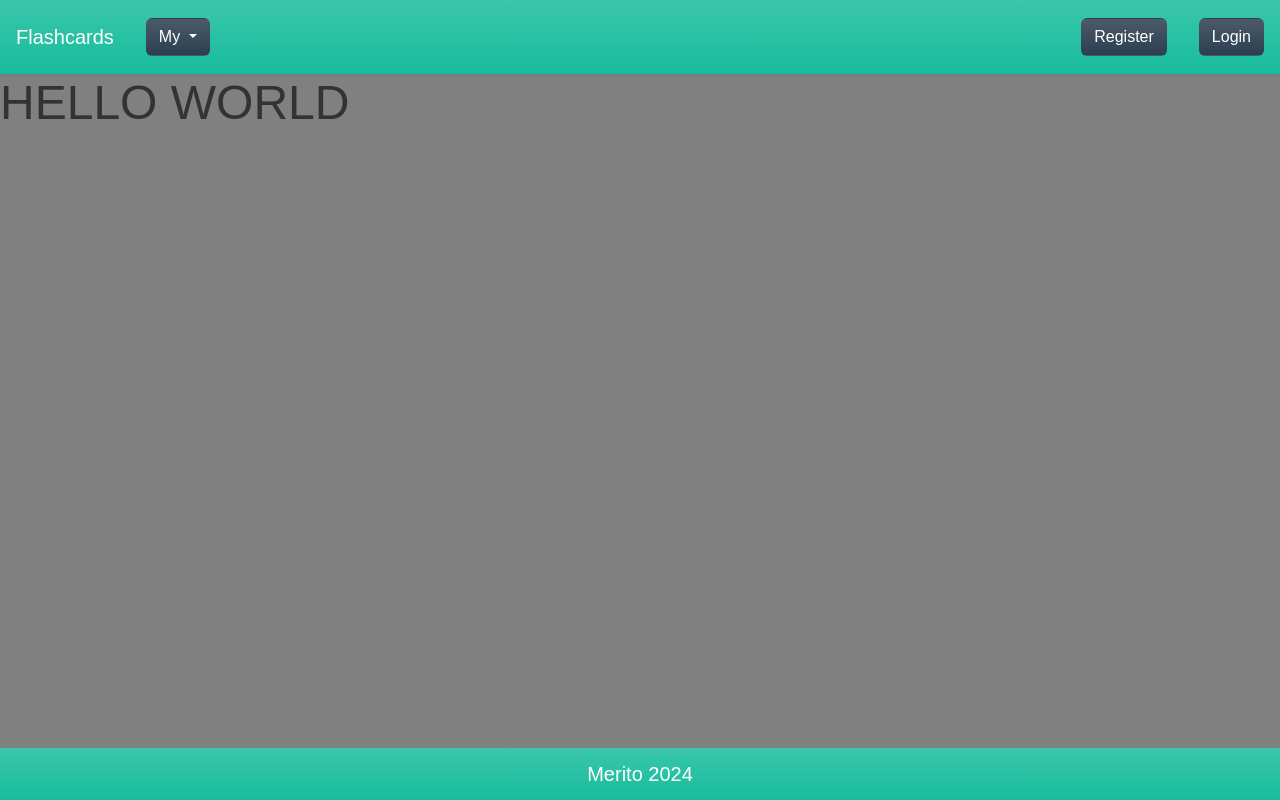
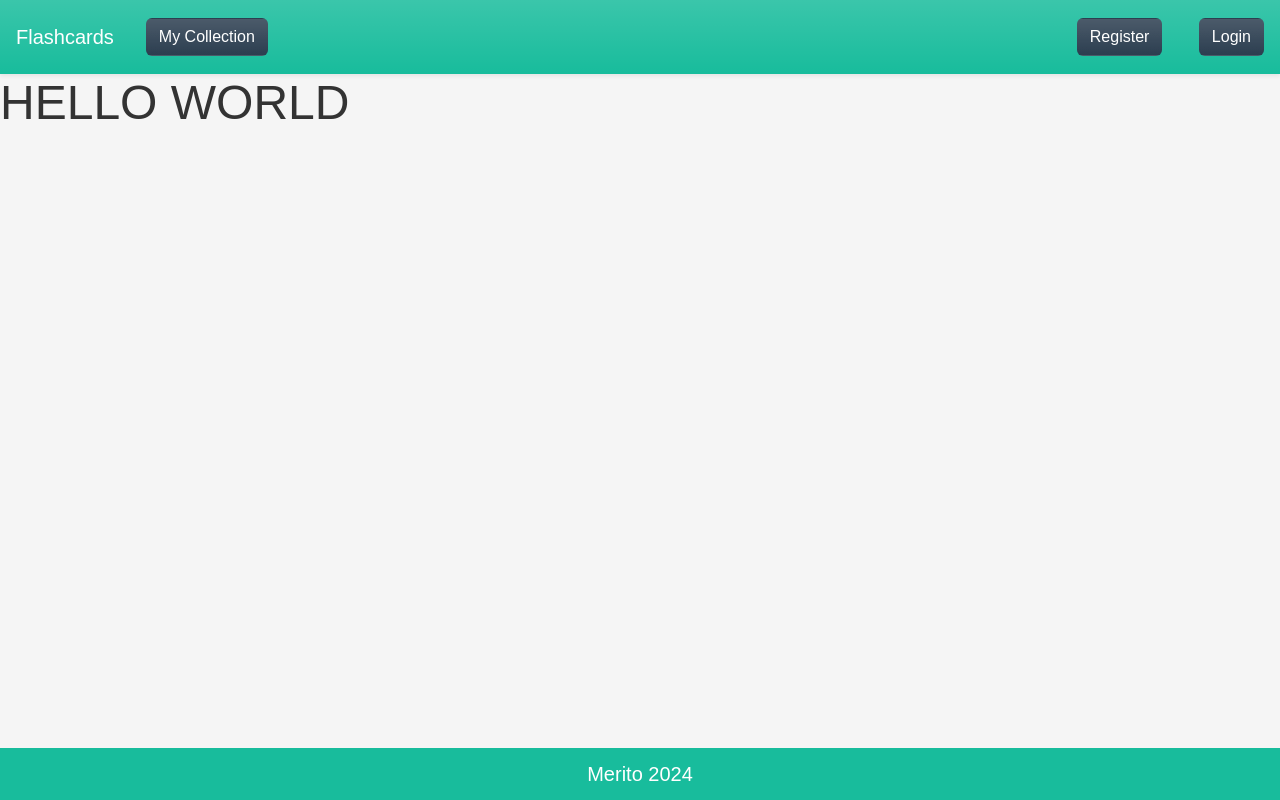
Before and after one commit to kamusial/PythonDevWawa_2324, a Django app: page / in a window 1280 px wide. Run offline with Django 4.2, Linux system fonts and the light colour scheme; some libraries are stand-ins or nearby versions.

Commit message:
Uproszczenie base.html

```diff
--- a/gr2_django/flashcards_app/templates/base.html
+++ b/gr2_django/flashcards_app/templates/base.html
@@ -5,74 +5,47 @@
     <meta charset="UTF-8">
     <meta name="viewport" content="width=device-width, initial-scale=1.0">
     <title>Flashcards</title>
-    <link rel="stylesheet" href="https://bootswatch.com/5/flatly/bootstrap.min.css">
-    <link rel="stylesheet" href="https://cdnjs.cloudflare.com/ajax/libs/font-awesome/4.7.0/css/font-awesome.min.css">
+    <!-- CSS -->
+    <link rel="stylesheet"
+          href="https://bootswatch.com/5/flatly/bootstrap.min.css">
+    <link rel="stylesheet"
+          href="https://cdnjs.cloudflare.com/ajax/libs/font-awesome/4.7.0/css/font-awesome.min.css">
+    <link rel="canonical"
+          href="https://getbootstrap.com/docs/5.3/examples/footers/">
     <link rel="stylesheet" href="{% static 'css/styles.css' %}">
-    <link rel="canonical" href="https://getbootstrap.com/docs/5.3/examples/footers/">
     <!-- JavaScript -->
-<!--    <script src="https://code.jquery.com/jquery-3.5.1.min.js" integrity="sha256-9/aliU8dGd2tb6OSsuzixeV4y/faTqgFtohetphbbj0=" crossorigin="anonymous"></script>-->
-    <script src="https://code.jquery.com/jquery-3.7.1.js" integrity="sha256-eKhayi8LEQwp4NKxN+CfCh+3qOVUtJn3QNZ0TciWLP4=" crossorigin="anonymous"></script>
-    <script src="http://code.jquery.com/ui/1.13.2/jquery-ui.js" ></script>
-	<!-- JavaScript Popper -->
-    <script src="https://cdn.jsdelivr.net/npm/bootstrap@5.2.2/dist/js/bootstrap.bundle.min.js" integrity="sha384-OERcA2EqjJCMA+/3y+gxIOqMEjwtxJY7qPCqsdltbNJuaOe923+mo//f6V8Qbsw3" crossorigin="anonymous"></script>
-	 <!-- Bootstrap Max CDN -->
+    <script src="https://code.jquery.com/jquery-3.7.1.js"
+            integrity="sha256-eKhayi8LEQwp4NKxN+CfCh+3qOVUtJn3QNZ0TciWLP4="
+            crossorigin="anonymous"></script>
+    <script src="http://code.jquery.com/ui/1.13.2/jquery-ui.js"></script>
+    <script src="https://cdn.jsdelivr.net/npm/bootstrap@5.2.2/dist/js/bootstrap.bundle.min.js"
+            integrity="sha384-OERcA2EqjJCMA+/3y+gxIOqMEjwtxJY7qPCqsdltbNJuaOe923+mo//f6V8Qbsw3"
+            crossorigin="anonymous"></script>
     <script src="https://maxcdn.bootstrapcdn.com/bootstrap/4.0.0/js/bootstrap.min.js"></script>
 </head>
-
-<style>
-    body{
-        background-color: gray;
-    }
-    main{
-        border-radius: 25px;
-    }
-</style>
-
-
 <header class="navbar navbar-expand-lg p-0 bg-success bg-gradient shadow-sm">
-
-        <a class="navbar-brand text-white m-3" href="/">
-            Flashcards
+    <a class="navbar-brand text-white m-3" href="/">Flashcards</a>
+    <div class="collapse navbar-collapse m-3" id="navbarCollapse">
+        <a type="button" href="">
+            <li class="btn bg-primary bg-gradient text-white m-0">My Collection</li>
         </a>
-
-
-        <div class="collapse navbar-collapse m-3" id="navbarCollapse">
-            <ul class="btn bg-primary bg-gradient">
-                <li class="nav-item dropdown m-0">
-                    <a class="nav-link dropdown-toggle text-white" href="#" id="navbarDropdown" role="button"
-                    data-bs-toggle="dropdown" aria-expanded="false">
-                        My
-                    </a>
-                    <ul class="dropdown-menu" aria-labelledby="navbarDropdown">
-                        <a class="dropdown-item" href="">
-                            <li >Decks</li>
-                        </a>
-                        <a class="dropdown-item" href="">
-                            <li >Flashcards</li>
-                        </a>
-                    </ul>
-                </li>
-            </ul>
-        </div>
-
-        <div class="collapse navbar-collapse text-center" id="navbarNavDropdown">
-            <ul class="navbar-nav ms-auto">
-                <li class="btn btn-alert navbar-btn bg-primary bg-gradient text-white m-3" type="button"> Register </li>
-                <li class="btn btn-alert navbar-btn bg-primary bg-gradient text-white m-3" type="button"> Login </li>
-            </ul>
-        </div>
-
+        </ul>
+    </div>
+    <div>
+        <ul>
+            <a type="button" href="">
+                <li class="btn bg-primary bg-gradient text-white m-3">Register</li>
+            </a>
+            <a type="button" href="">
+                <li class="btn bg-primary bg-gradient text-white m-3">Login</li>
+            </a>
+        </ul>
+    </div>
 </header>
-
-
 <body>
-{% block content %}
-
-{% endblock %}
-
-<footer class="bg-success bg-gradient">
+{% block content %}{% endblock %}
+<footer class="bg-success">
     <h5 class="m-1">Merito 2024</h5>
 </footer>
-
 </body>
 </html>
```
